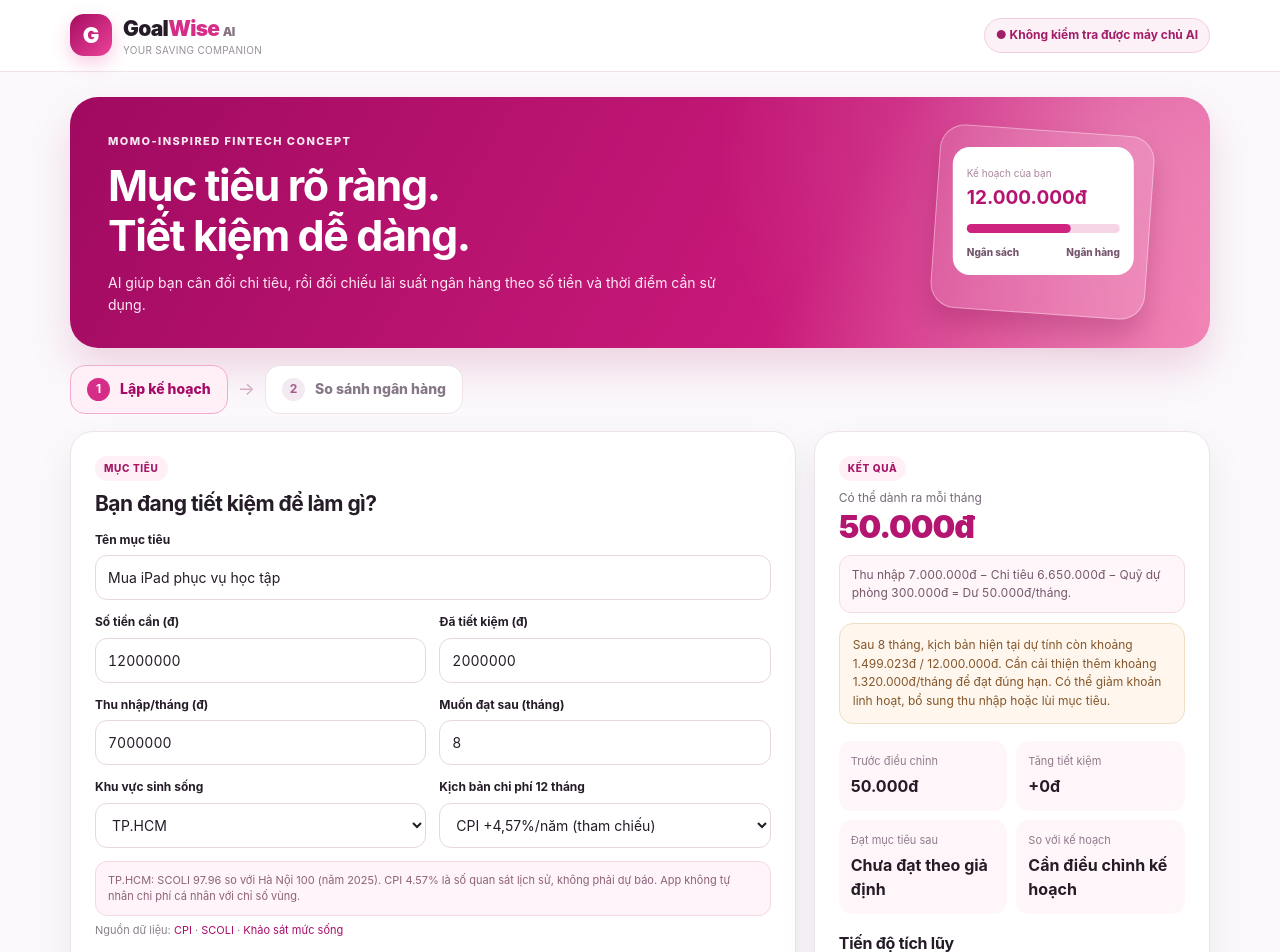
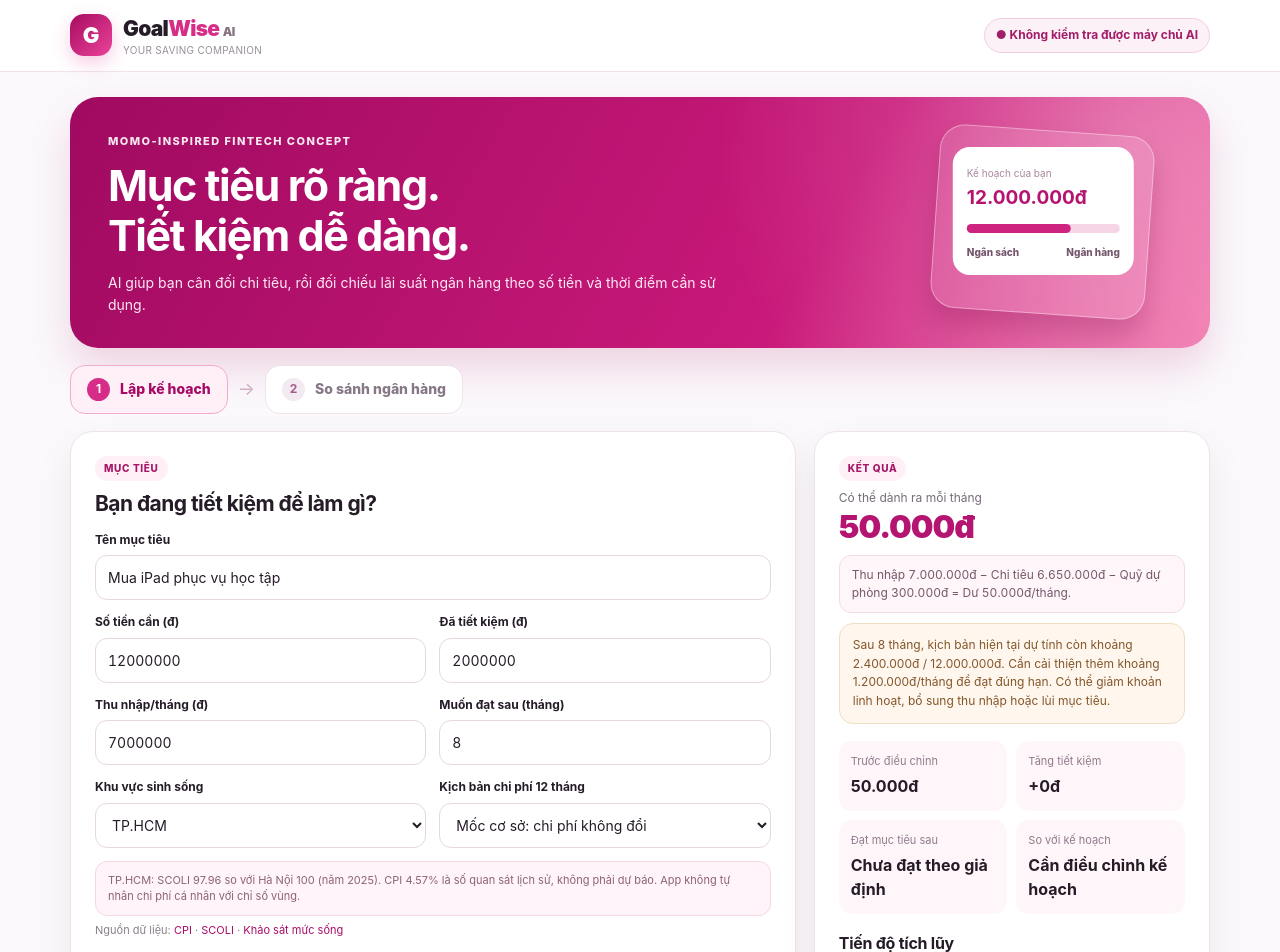
Before and after one commit to thulebachanh0807-png/goalwise-demo-1-, a plain HTML site: page index.html in a window 1280 px wide. Shown: the top 952 px of the page. Drawn offline with Linux system fonts and the light colour scheme; no server answers.

Commit message:
Use stable-cost baseline by default; keep inflation as explicit scenario

```diff
--- a/index.html
+++ b/index.html
@@ -58,7 +58,7 @@
 <div class="field"><label for="income">Thu nhập/tháng (đ)</label><input type="number" id="income" min="0" step="100000" value="7000000"></div>
 <div class="field"><label for="targetMonths">Muốn đạt sau (tháng)</label><input type="number" id="targetMonths" min="1" max="60" step="1" value="8"></div>
 <div class="field"><label for="livingArea">Khu vực sinh sống</label><select id="livingArea"><option value="hcm">TP.HCM</option><option value="hn">Hà Nội</option><option value="urban">Đô thị khác</option><option value="rural">Nông thôn</option><option value="other">Khu vực khác</option></select></div>
-<div class="field"><label for="inflationScenario">Kịch bản chi phí 12 tháng</label><select id="inflationScenario"><option value="0">Giá không đổi (giả định)</option><option value="4.57" selected>CPI +4,57%/năm (tham chiếu)</option><option value="7">Giá tăng +7%/năm (giả định)</option></select></div>
+<div class="field"><label for="inflationScenario">Kịch bản chi phí 12 tháng</label><select id="inflationScenario"><option value="0" selected>Mốc cơ sở: chi phí không đổi</option><option value="4.57">Áp lực CPI +4,57%/năm (kịch bản)</option><option value="7">Giá tăng +7%/năm (giả định)</option></select></div>
 <div class="field full"><div id="marketContext" class="marketcontext" aria-live="polite"></div><div class="hint marketlinks">Nguồn dữ liệu: <a href="https://www.nso.gov.vn/du-lieu-va-so-lieu-thong-ke/2026/11/chi-so-gia-tieu-dung-chi-so-gia-vang-va-chi-so-gia-do-la-my-thang-muoi-va-muoi-thang-nam-2026/" target="_blank" rel="noopener noreferrer">CPI</a> · <a href="https://www.nso.gov.vn/du-lieu-va-so-lieu-thong-ke/2026/04/thong-cao-bao-chi-chi-so-gia-sinh-hoat-theo-khong-gian-nam-2025/" target="_blank" rel="noopener noreferrer">SCOLI</a> · <a href="https://www.nso.gov.vn/tin-tuc-thong-ke/2025/05/thong-cao-bao-chi-ket-qua-khao-sat-muc-song-dan-cu-nam-2024/" target="_blank" rel="noopener noreferrer">Khảo sát mức sống</a></div></div>
 <div class="field full"><label for="reserve">Quỹ dự phòng thêm mỗi tháng (đ)</label><input type="number" id="reserve" min="0" step="50000" value="300000"><div class="hint">Khoản để riêng <b>ngoài</b> 7 khoản chi. Nếu đã tính trong chi tiêu, hãy nhập 0đ để tránh trừ hai lần.</div></div>
 </div></section>
```
